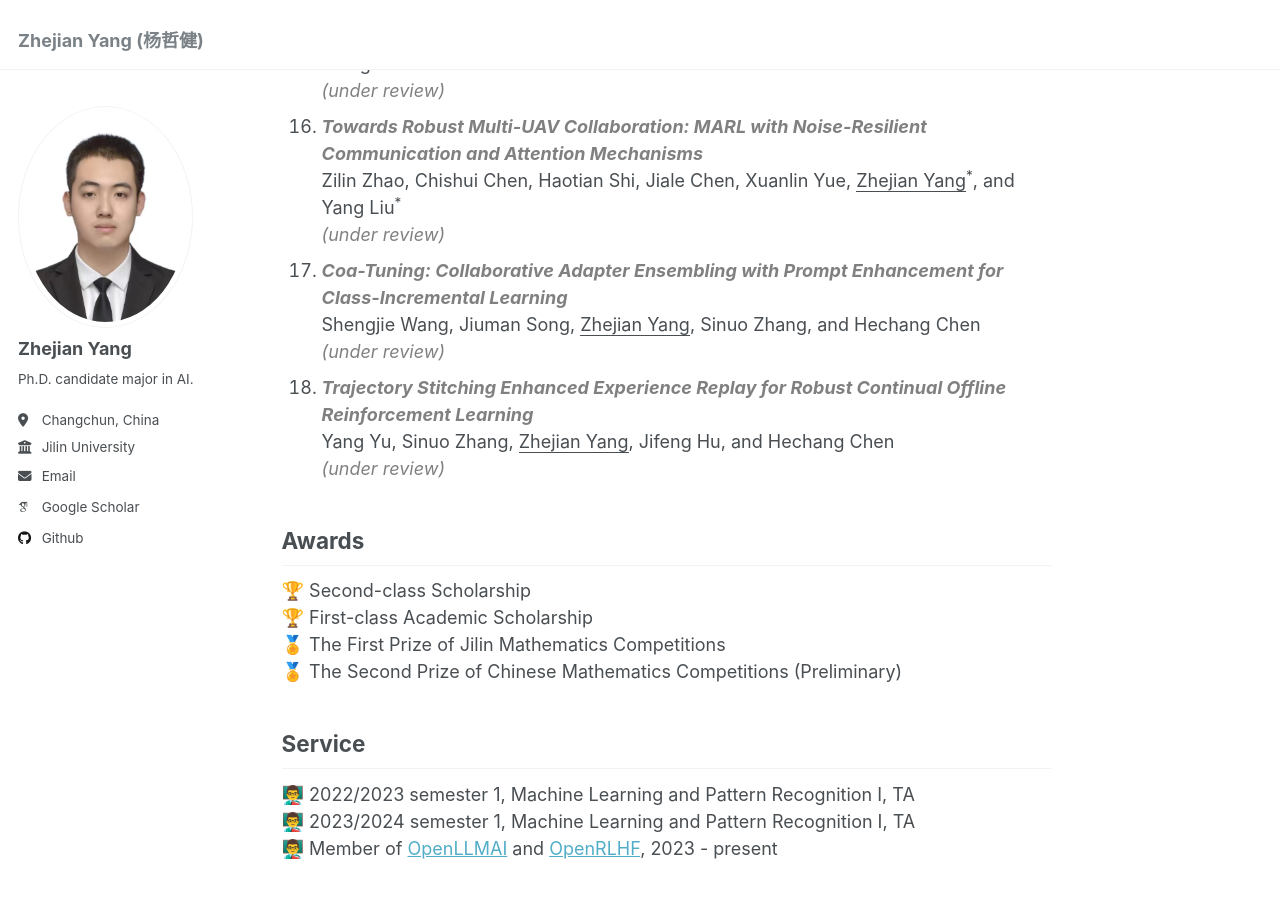
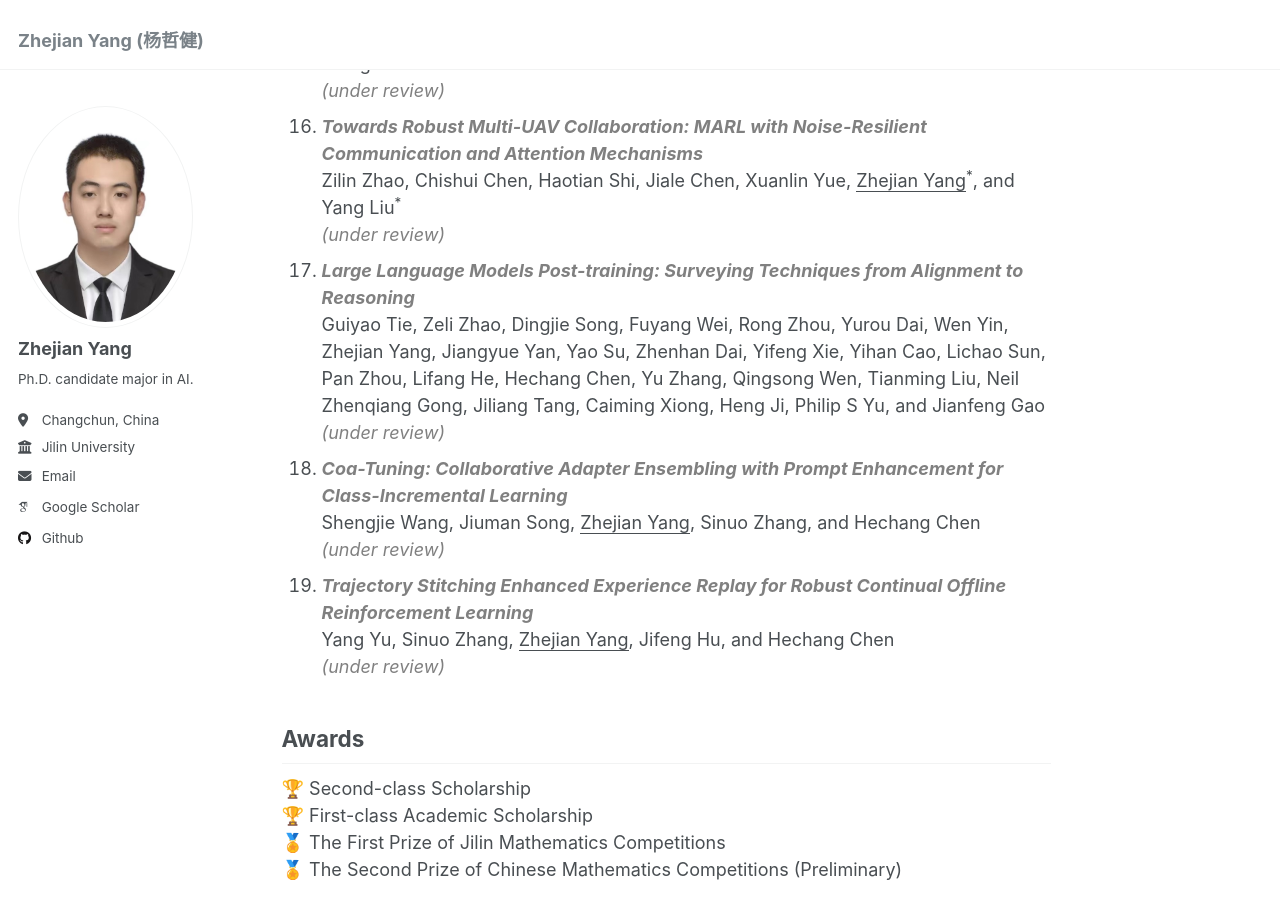
Before and after one commit to Caster-Yang/Caster-Yang.github.io, a Jekyll site: the page built from _pages/about.md, in a window 1280 px wide and 900 px high, scrolled down 2140 px. Built offline with Jekyll 4.4.1, drawn with Linux system fonts in a browser that asks for light colours; some web fonts are replaced.

Commit message:
Update about.md

```diff
--- a/_pages/about.md
+++ b/_pages/about.md
@@ -144,6 +144,15 @@ Zilin Zhao, Chishui Chen, Haotian Shi, Jiale Chen, Xuanlin Yue, <u>Zhejian Yang<
 
 <li>
 <span style="color: grey;">
+<b><i>Large Language Models Post-training: Surveying Techniques from Alignment to Reasoning</i></b></span>
+<br>
+Guiyao Tie, Zeli Zhao, Dingjie Song, Fuyang Wei, Rong Zhou, Yurou Dai, Wen Yin, Zhejian Yang, Jiangyue Yan, Yao Su, Zhenhan Dai, Yifeng Xie, Yihan Cao, Lichao Sun, Pan Zhou, Lifang He, Hechang Chen, Yu Zhang, Qingsong Wen, Tianming Liu, Neil Zhenqiang Gong, Jiliang Tang, Caiming Xiong, Heng Ji, Philip S Yu, and Jianfeng Gao
+<br>
+<span style="color: grey;"><i>(under review)</i></span>
+</li>
+
+<li>
+<span style="color: grey;">
 <b><i>Coa-Tuning: Collaborative Adapter Ensembling with Prompt Enhancement for Class-Incremental Learning</i></b></span>
 <br>
 Shengjie Wang, Jiuman Song, <u>Zhejian Yang</u>, Sinuo Zhang, and Hechang Chen
```
